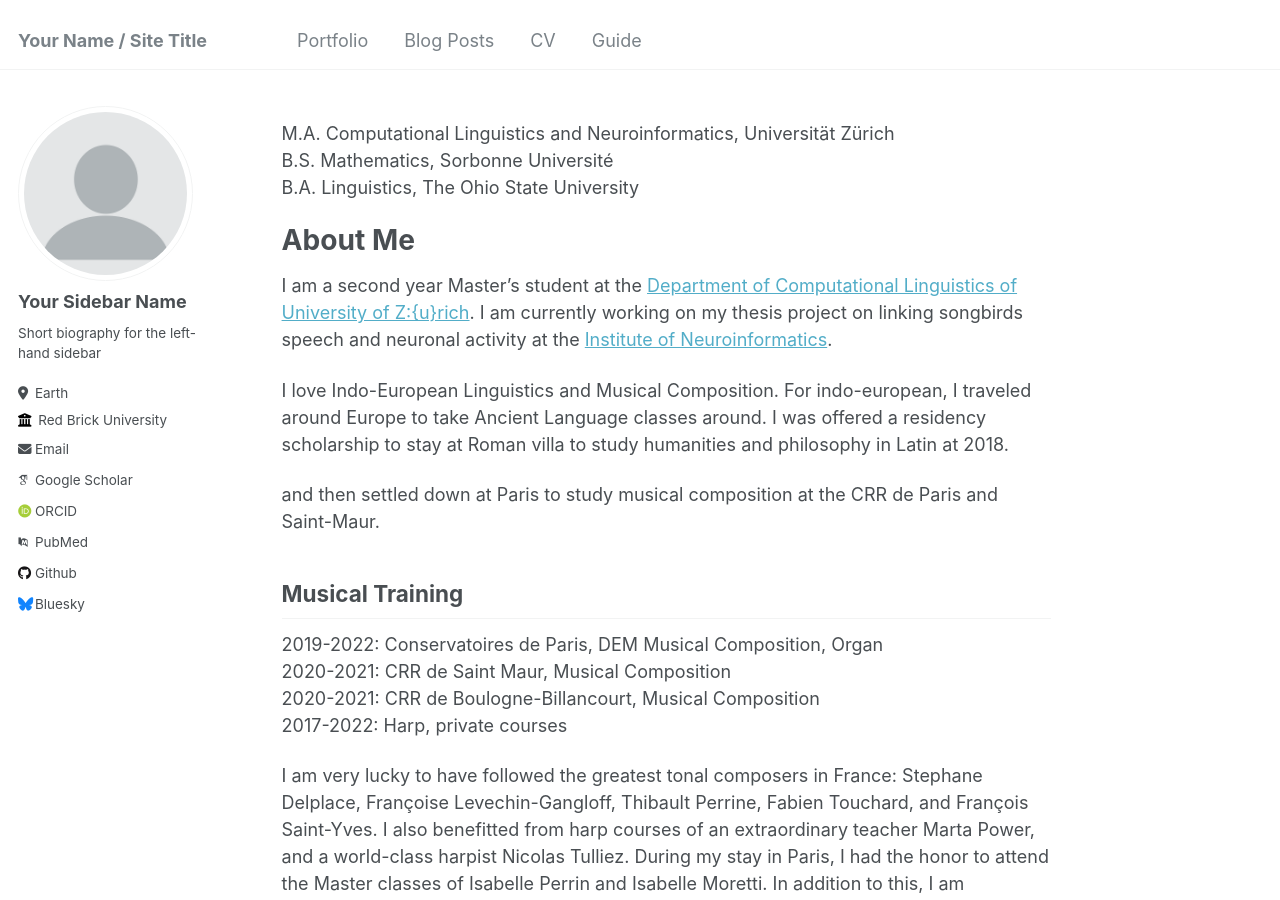
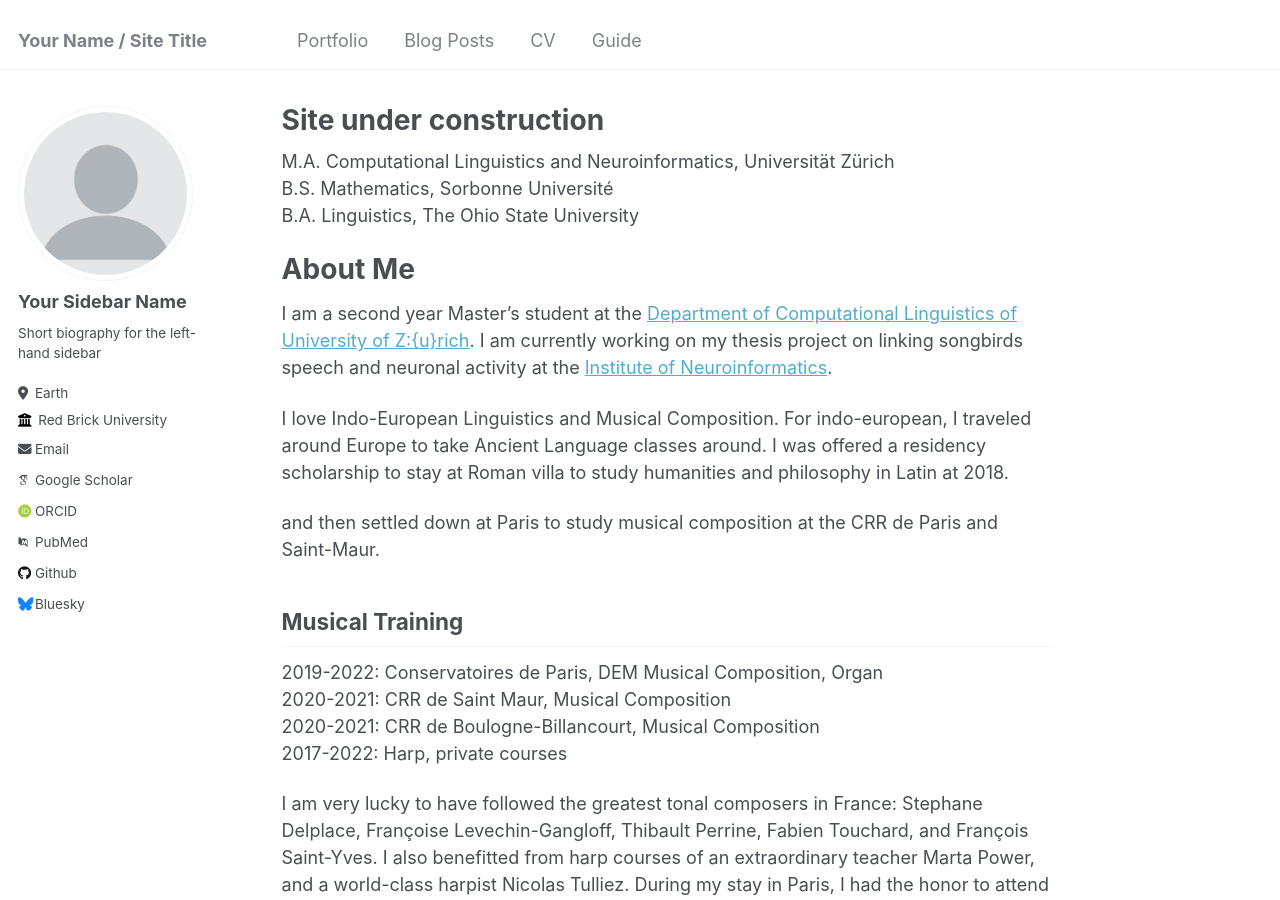
Before and after one commit to askrbayern/askrbayern.github.io, a Jekyll site: the page built from _pages/about.md, in a window 1280 px wide and 900 px high. Built offline with Jekyll 4.4.1, drawn with Linux system fonts in a browser that asks for light colours; some web fonts are replaced.

Commit message:
Update about.md

```diff
--- a/_pages/about.md
+++ b/_pages/about.md
@@ -1,6 +1,6 @@
 ---
 permalink: /
-title: ""
+title: "Site under construction"
 author_profile: true
 redirect_from:
   - /about/
```
